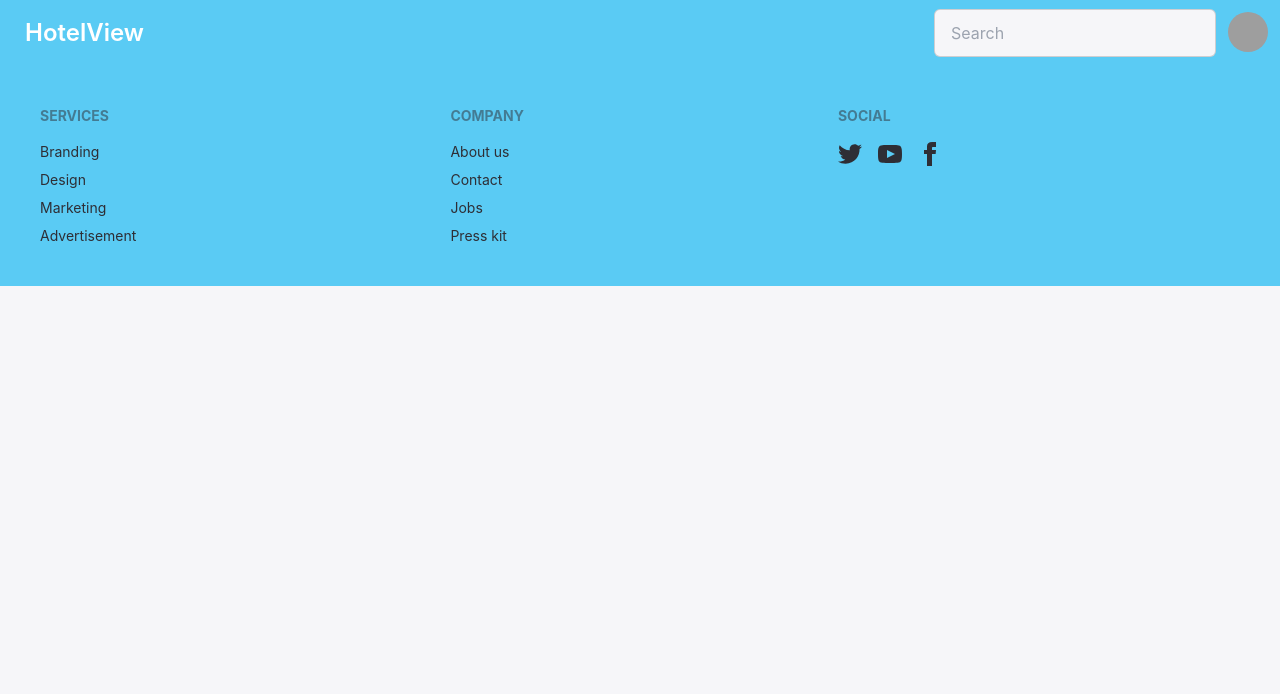
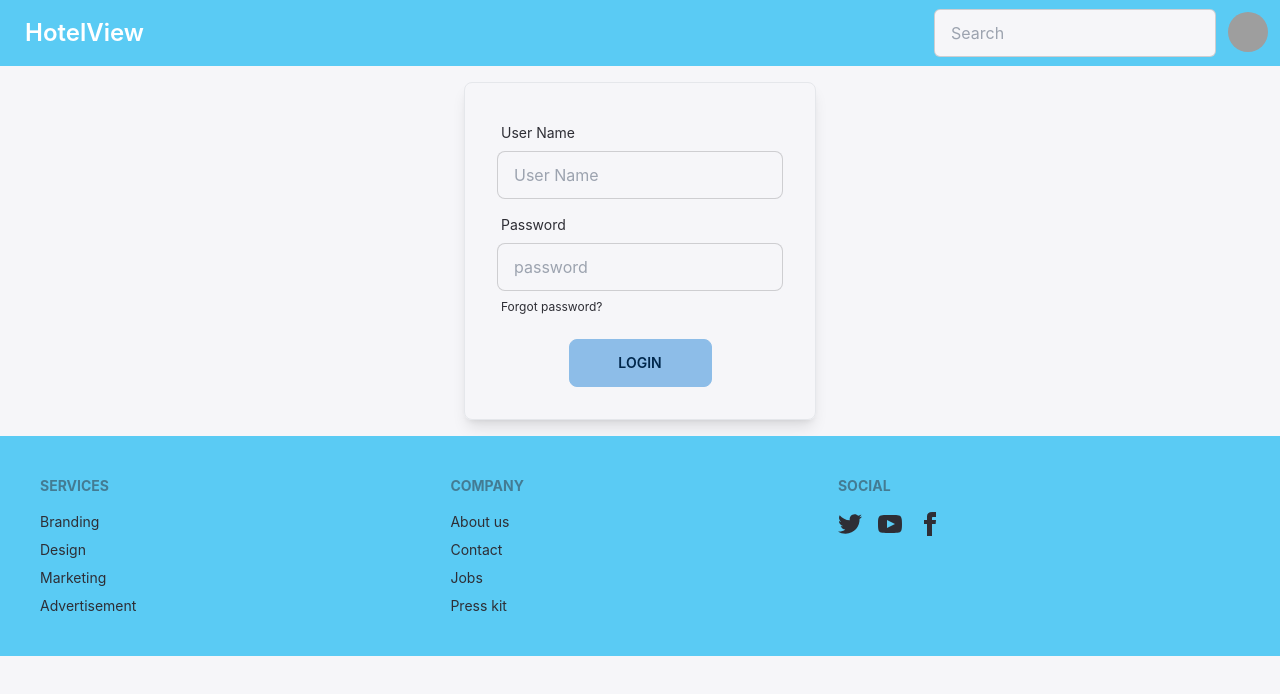
Before and after one commit to Khalidprithy/hotel-booking-frontend, a React (Create React App) app: page /login in a window 1280 px wide. Shown: the top 694 px of the page. Built offline with nearby package versions, Linux system fonts and the light colour scheme; grey boxes are pictures that could not be loaded.

Commit message:
User undefined solved

```diff
--- a/src/App.js
+++ b/src/App.js
@@ -1,5 +1,6 @@
 import { Route, Routes } from "react-router-dom";
 import Navbar from "./components/Header/Navbar";
+import Login from "./components/Login/Login";
 import Home from "./components/Pages/Home";
 import Hotel from "./components/Pages/Hotel";
 import List from "./components/Pages/List";
@@ -13,6 +14,7 @@ function App() {
         <Route path="/" element={<Home></Home>}></Route>
         <Route path="/hotels" element={<List></List>}></Route>
         <Route path="/hotels/:id" element={<Hotel></Hotel>}></Route>
+        <Route path="/login" element={<Login></Login>}></Route>
       </Routes>
       <Footer></Footer>
     </div >
--- /dev/null
+++ b/src/components/Login/Login.js
@@ -0,0 +1,70 @@
+import axios from 'axios';
+import React from 'react';
+import { useContext } from 'react';
+import { useState } from 'react';
+import { useNavigate } from 'react-router-dom';
+import { AuthContext } from '../../context/AuthContext';
+
+const Login = () => {
+
+    const [credentials, setCredentials] = useState({
+        username: undefined,
+        password: undefined,
+    });
+
+    const { user, loading, error, dispatch } = useContext(AuthContext);
+
+    const navigate = useNavigate()
+
+    const handleChange = (e) => {
+        setCredentials((prev) => ({ ...prev, [e.target.id]: e.target.value }));
+    };
+
+    const handleClick = async (e) => {
+        e.preventDefault();
+        dispatch({ type: "LOGIN_START" });
+        try {
+            const res = await axios.post("http://localhost:5000/auth/login", credentials);
+            dispatch({ type: "LOGIN_SUCCESS", payload: res.data });
+            navigate("/")
+        } catch (err) {
+            dispatch({ type: "LOGIN_FAILURE", payload: err.response.data });
+        }
+    };
+    console.log(user)
+    return (
+        <div className='w-72 md:w-96 mx-auto'>
+            <div className="card-body border rounded-lg shadow-lg m-4">
+                <div className="form-control">
+                    <label className="label">
+                        <span className="label-text">User Name</span>
+                    </label>
+                    <input
+                        onChange={handleChange}
+                        id='username'
+                        type="text" placeholder="User Name" className="input input-bordered" />
+                </div>
+                <div className="form-control">
+                    <label className="label">
+                        <span className="label-text">Password</span>
+                    </label>
+                    <input
+                        onChange={handleChange}
+                        id='password'
+                        type="text" placeholder="password" className="input input-bordered" />
+                    <label className="label">
+                        <a href="#" className="label-text-alt link link-hover">Forgot password?</a>
+                    </label>
+                </div>
+                {error && <span className='text-error'>{error.message}</span>}
+                <div className="form-control mt-2">
+                    <button
+                        disabled={loading} onClick={handleClick}
+                        className="btn w-1/2 mx-auto btn-secondary">Login</button>
+                </div>
+            </div>
+        </div>
+    );
+};
+
+export default Login;
--- a/src/components/Pages/Featured.js
+++ b/src/components/Pages/Featured.js
@@ -7,8 +7,6 @@ import useFetch from '../../hooks/useFetch';
 const Featured = () => {
 
     const { data, loading, error } = useFetch("http://localhost:5000/hotels/countByCity?cities=Dhaka,Rangpur,Cox%27s%20Bazar")
-
-    console.log(data)
     return (
         <div className='mt-16 grid grid-cols-1 md:grid-cols-3 gap-2 mx-4 z-10'>
             {loading ? ("Please Wait") : <>
--- a/src/hooks/useFetch.js
+++ b/src/hooks/useFetch.js
@@ -5,8 +5,6 @@ const useFetch = (url) => {
     const [data, setData] = useState([]);
     const [loading, setLoading] = useState(false);
     const [error, setError] = useState(false);
-
-    console.log(url)
 
     useEffect(() => {
         const fetchData = async () => {
```
